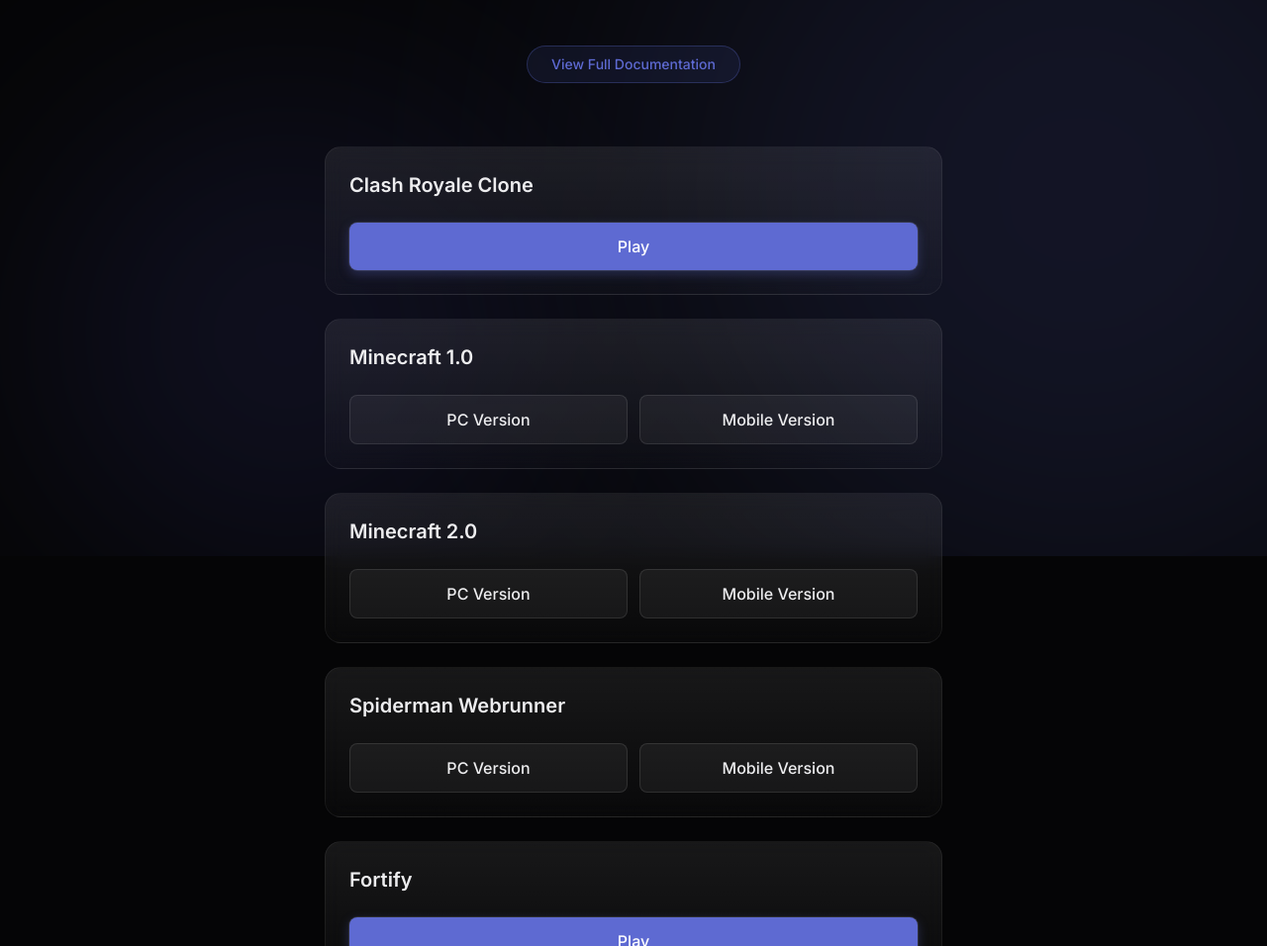
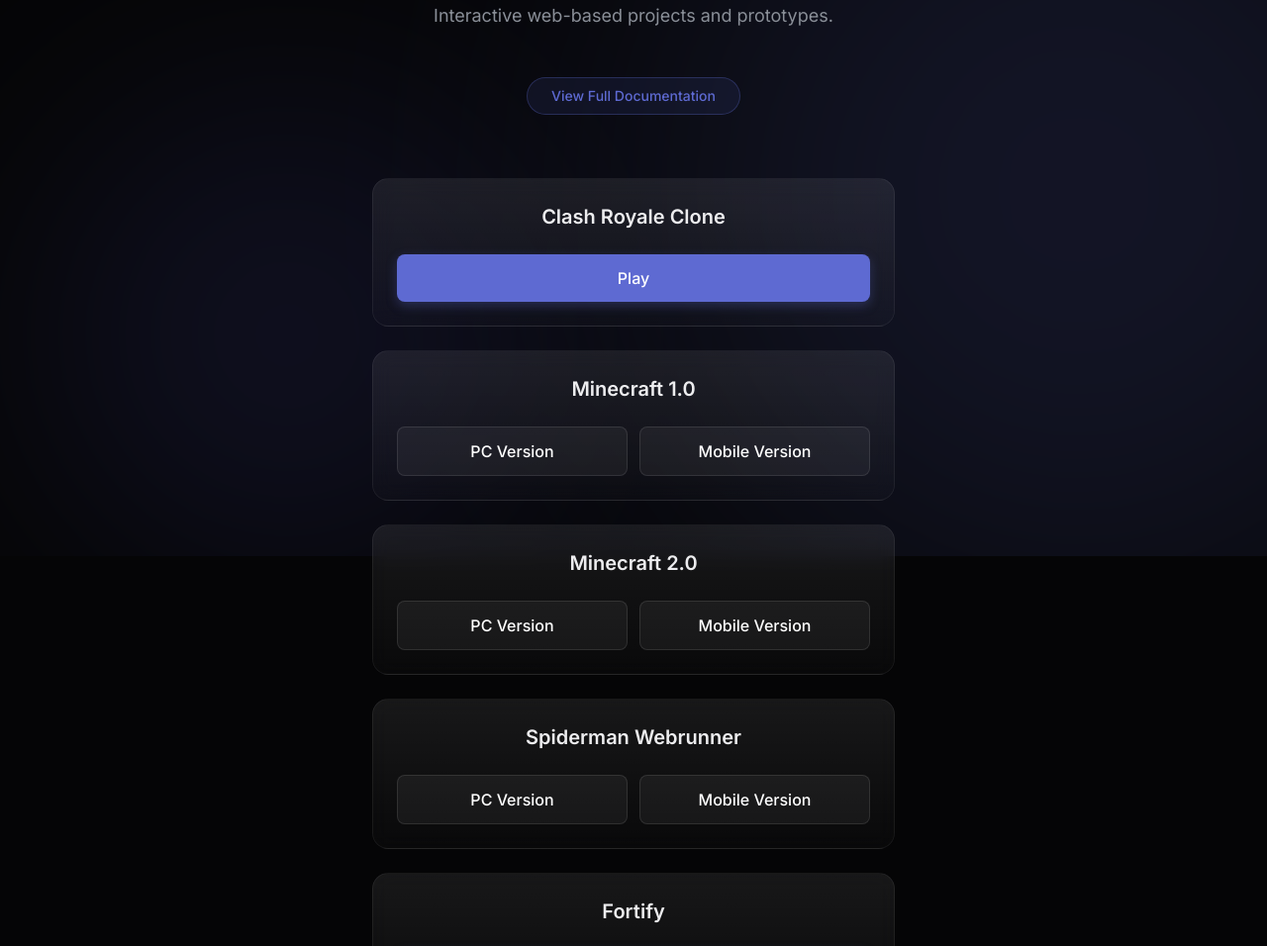
Before and after one commit to andrewzyf/mygames, a plain HTML site: page index.html in a window 1280 px wide. Shown: the part 238-1194 px from the top of the page at 99% size. Drawn offline with nearby package versions, Linux system fonts and the light colour scheme.

Commit message:
Update index.html

```diff
--- a/index.html
+++ b/index.html
@@ -3,11 +3,15 @@
 <head>
     <meta charset="UTF-8">
     <meta name="viewport" content="width=device-width, initial-scale=1.0">
-    <title>Andrew's Game Portfolio</title>
+    <title>Azy's Game Portfolio</title>
     <script src="https://cdn.tailwindcss.com"></script>
     <link href="https://fonts.googleapis.com/css2?family=Inter:wght@400;500;600;700&display=swap" rel="stylesheet">
     <style>
-        body { font-family: 'Inter', sans-serif; background-color: #050506; color: #EDEDEF; }
+        body {
+            font-family: 'Inter', sans-serif;
+            background-color: #050506;
+            color: #EDEDEF;
+        }
 
         /* Floating Blob Animation */
         @keyframes float {
@@ -16,7 +20,7 @@
         }
         .blob { animation: float 10s ease-in-out infinite; }
 
-        /* Card Hover Depth */
+        /* Glass Card with Depth */
         .glass-card {
             background: linear-gradient(to bottom, rgba(255,255,255,0.08), rgba(255,255,255,0.02));
             backdrop-filter: blur(10px);
@@ -32,20 +36,19 @@
 </head>
 <body class="min-h-screen overflow-x-hidden">
 
-    <!-- Ambient Background Layers -->
+    <!-- Ambient Background -->
     <div class="fixed inset-0 z-0 overflow-hidden pointer-events-none">
         <div class="absolute top-0 left-1/2 -translate-x-1/2 w-[900px] h-[900px] bg-[#5E6AD2] opacity-[0.15] blur-[150px] rounded-full blob"></div>
         <div class="absolute -bottom-10 left-10 w-[500px] h-[500px] bg-indigo-500 opacity-[0.1] blur-[120px] rounded-full blob" style="animation-delay: -2s;"></div>
     </div>
 
-    <main class="relative z-10 container max-w-2xl mx-auto px-6 py-24 flex flex-col items-center text-center">
+    <main class="relative z-10 container max-w-xl mx-auto px-6 py-24 flex flex-col items-center text-center">
 
-        <!-- Hero Section -->
-        <h1 class="text-6xl font-semibold tracking-[-0.03em] bg-gradient-to-b from-white via-white/95 to-white/70 bg-clip-text text-transparent mb-6">
-            Game Portfolio
+        <h1 class="text-5xl md:text-6xl font-semibold tracking-[-0.03em] bg-gradient-to-b from-white via-white/95 to-white/70 bg-clip-text text-transparent mb-6">
+            Azy's Game Portfolio
         </h1>
-        <p class="text-lg text-[#8A8F98] mb-12 max-w-md">
-            A collection of web-based interactive projects and prototypes.
+        <p class="text-lg text-[#8A8F98] mb-12">
+            Interactive web-based projects and prototypes.
         </p>
 
         <a href="https://docs.google.com/document/d/1gcKyPsSQbXgGMzxX80ETxZGlkED61dBwJUC7yfzgcdU/edit?tab=t.0"
@@ -57,44 +60,44 @@
         <div class="w-full space-y-6">
 
             <!-- Clash Royale -->
-            <div class="glass-card rounded-2xl p-6 text-left">
+            <div class="glass-card rounded-2xl p-6 text-center">
                 <h3 class="text-xl font-semibold mb-6">Clash Royale Clone</h3>
-                <a href="https://clashroyale-nu.vercel.app/" class="block w-full py-3 px-4 rounded-lg bg-[#5E6AD2] hover:bg-[#6872D9] text-white text-center font-medium transition-all shadow-[0_0_0_1px_rgba(255,255,255,0.1),0_4px_12px_rgba(94,106,210,0.3)]">
+                <a href="https://clashroyale-nu.vercel.app/" class="block w-full py-3 rounded-lg bg-[#5E6AD2] hover:bg-[#6872D9] text-white font-medium transition-all shadow-[0_4px_12px_rgba(94,106,210,0.3)]">
                     Play
                 </a>
             </div>
 
             <!-- Minecraft 1.0 -->
-            <div class="glass-card rounded-2xl p-6 text-left">
+            <div class="glass-card rounded-2xl p-6 text-center">
                 <h3 class="text-xl font-semibold mb-6">Minecraft 1.0</h3>
-                <div class="grid grid-cols-1 md:grid-cols-2 gap-3">
-                    <a href="https://minecraft-ashy-rho.vercel.app/" class="w-full py-3 px-4 rounded-lg bg-white/[0.05] hover:bg-white/[0.08] text-[#EDEDEF] text-center font-medium border border-white/10 transition-all">PC Version</a>
-                    <a href="https://minecraftmobile.vercel.app/" class="w-full py-3 px-4 rounded-lg bg-white/[0.05] hover:bg-white/[0.08] text-[#EDEDEF] text-center font-medium border border-white/10 transition-all">Mobile Version</a>
+                <div class="grid grid-cols-1 sm:grid-cols-2 gap-3">
+                    <a href="https://minecraft-ashy-rho.vercel.app/" class="w-full py-3 rounded-lg bg-white/[0.05] hover:bg-white/[0.08] border border-white/10 text-white font-medium transition-all">PC Version</a>
+                    <a href="https://minecraftmobile.vercel.app/" class="w-full py-3 rounded-lg bg-white/[0.05] hover:bg-white/[0.08] border border-white/10 text-white font-medium transition-all">Mobile Version</a>
                 </div>
             </div>
 
             <!-- Minecraft 2.0 -->
-            <div class="glass-card rounded-2xl p-6 text-left">
+            <div class="glass-card rounded-2xl p-6 text-center">
                 <h3 class="text-xl font-semibold mb-6">Minecraft 2.0</h3>
-                <div class="grid grid-cols-1 md:grid-cols-2 gap-3">
-                    <a href="https://minecraft2-alpha.vercel.app/" class="w-full py-3 px-4 rounded-lg bg-white/[0.05] hover:bg-white/[0.08] text-[#EDEDEF] text-center font-medium border border-white/10 transition-all">PC Version</a>
-                    <a href="https://minecraft2mobile.vercel.app/" class="w-full py-3 px-4 rounded-lg bg-white/[0.05] hover:bg-white/[0.08] text-[#EDEDEF] text-center font-medium border border-white/10 transition-all">Mobile Version</a>
+                <div class="grid grid-cols-1 sm:grid-cols-2 gap-3">
+                    <a href="https://minecraft2-alpha.vercel.app/" class="w-full py-3 rounded-lg bg-white/[0.05] hover:bg-white/[0.08] border border-white/10 text-white font-medium transition-all">PC Version</a>
+                    <a href="https://minecraft2mobile.vercel.app/" class="w-full py-3 rounded-lg bg-white/[0.05] hover:bg-white/[0.08] border border-white/10 text-white font-medium transition-all">Mobile Version</a>
                 </div>
             </div>
 
             <!-- Spiderman -->
-            <div class="glass-card rounded-2xl p-6 text-left">
+            <div class="glass-card rounded-2xl p-6 text-center">
                 <h3 class="text-xl font-semibold mb-6">Spiderman Webrunner</h3>
-                <div class="grid grid-cols-1 md:grid-cols-2 gap-3">
-                    <a href="https://spiderman-dusky.vercel.app/" class="w-full py-3 px-4 rounded-lg bg-white/[0.05] hover:bg-white/[0.08] text-[#EDEDEF] text-center font-medium border border-white/10 transition-all">PC Version</a>
-                    <a href="https://spidermanmobile.vercel.app/" class="w-full py-3 px-4 rounded-lg bg-white/[0.05] hover:bg-white/[0.08] text-[#EDEDEF] text-center font-medium border border-white/10 transition-all">Mobile Version</a>
+                <div class="grid grid-cols-1 sm:grid-cols-2 gap-3">
+                    <a href="https://spiderman-dusky.vercel.app/" class="w-full py-3 rounded-lg bg-white/[0.05] hover:bg-white/[0.08] border border-white/10 text-white font-medium transition-all">PC Version</a>
+                    <a href="https://spidermanmobile.vercel.app/" class="w-full py-3 rounded-lg bg-white/[0.05] hover:bg-white/[0.08] border border-white/10 text-white font-medium transition-all">Mobile Version</a>
                 </div>
             </div>
 
             <!-- Fortify -->
-            <div class="glass-card rounded-2xl p-6 text-left">
+            <div class="glass-card rounded-2xl p-6 text-center">
                 <h3 class="text-xl font-semibold mb-6">Fortify</h3>
-                <a href="https://fortify-six-eta.vercel.app/" class="block w-full py-3 px-4 rounded-lg bg-[#5E6AD2] hover:bg-[#6872D9] text-white text-center font-medium transition-all shadow-[0_0_0_1px_rgba(255,255,255,0.1),0_4px_12px_rgba(94,106,210,0.3)]">
+                <a href="https://fortify-six-eta.vercel.app/" class="block w-full py-3 rounded-lg bg-[#5E6AD2] hover:bg-[#6872D9] text-white font-medium transition-all shadow-[0_4px_12px_rgba(94,106,210,0.3)]">
                     Play
                 </a>
             </div>
@@ -102,7 +105,7 @@
 
         <footer class="mt-24 pt-12 border-t border-white/[0.06]">
             <a href="https://github.com/andrewzyf" class="text-sm text-[#8A8F98] hover:text-[#EDEDEF] transition-colors">
-                View Source on GitHub
+                GitHub Repository
             </a>
         </footer>
     </main>
```
